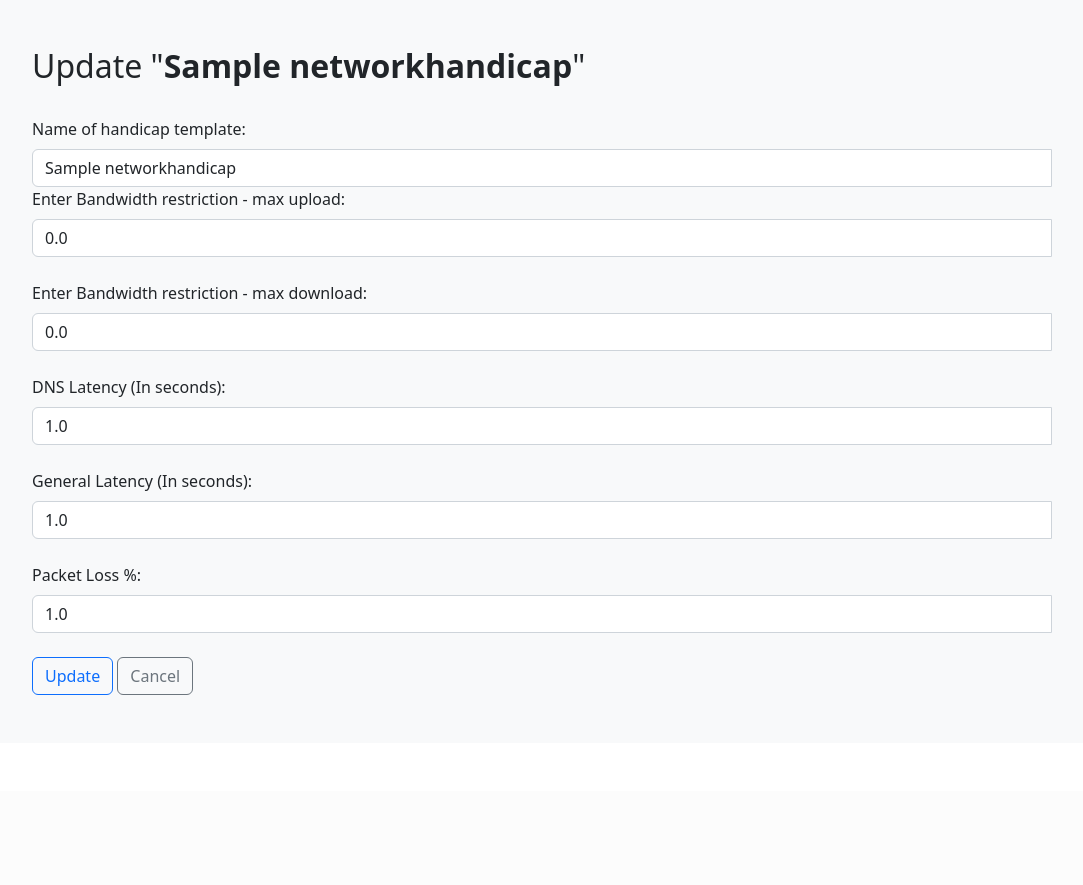
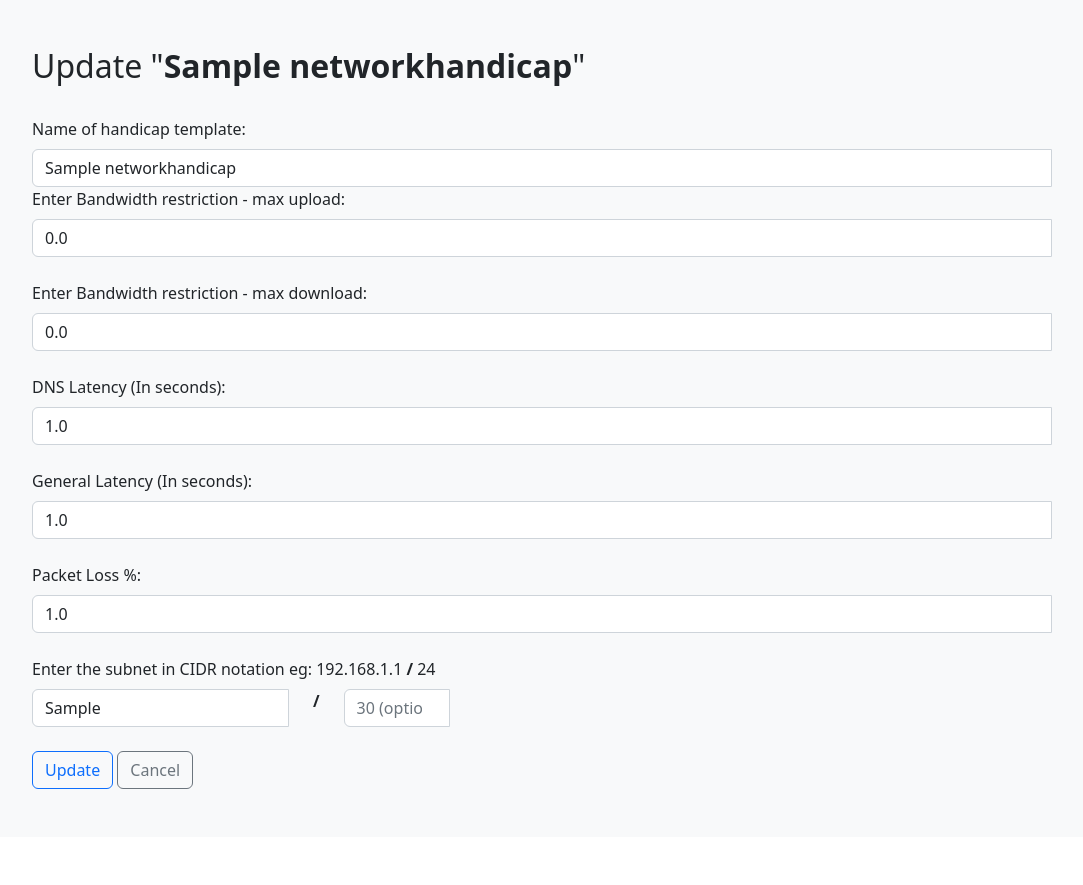
Before and after one commit to AkberJag/QA-Network-UI-App, a Flask app: page /nwh/update/1 in a window 1280 px wide. Shown: the part 81-966 px from the top of the page, without its empty margins (98-1181 px from the left). Before the commit the page ends 776 px from the top, so only its background shows below. Run offline with Flask 3, Linux system fonts and the light colour scheme; tables that the repository leaves empty hold one stand-in row (values such as "Sample post").

Commit message:
added subnet column in edit nw hc html

```diff
--- a/network_ui/nw_handicaps/templates/nw_handicaps/list_all_handicaps.html
+++ b/network_ui/nw_handicaps/templates/nw_handicaps/list_all_handicaps.html
@@ -11,7 +11,8 @@
             <thead>
                 <tr>
                     <th scope="col">#</th>
-                    <th scope="col">Handicap Name</th>
+                    <th scope="col">Handicap Name <div style="font-weight: normal; font-size: small;">SubNet mask</div>
+                    </th>
                     <th scope="col">Bandwidth restriction (max upload, max download)</th>
                     <th scope="col">DNS Latency</th>
                     <th scope="col">General Latency</th>
--- a/network_ui/nw_handicaps/templates/nw_handicaps/update_nw_handicap.html
+++ b/network_ui/nw_handicaps/templates/nw_handicaps/update_nw_handicap.html
@@ -54,6 +54,27 @@
             <div class="invalid-feedback">Stop QA'ing and enter a NUMBER</div>
         </div><br>
 
+        <div class="form-label">Enter the subnet in CIDR notation eg: 192.168.1.1 <b>/</b> 24</div>
+        <div class="row row-cols-auto">
+            <div class="col">
+                <div class="input-group has-validation">
+                    {{form.cidr_not_ip(class="form-control", placeholder="192.168.1.1 (optional)", value=handicap_to_update.cidr_not.split('/')[0])}}
+                    <div class="valid-feedback">Looks good!</div>
+                    <div class="invalid-feedback">Stop QA'ing and enter a NUMBER</div>
+                </div>
+            </div>
+            <div class="col">
+                <b>/</b>
+            </div>
+            <div class="col">
+                <div class="input-group has-validation">
+                    {{form.cidr_suffix(class="form-control", type="number", min=0, max=32, placeholder="30 (optional)", value=handicap_to_update.cidr_not.split('/')[1])}}
+                    <div class="valid-feedback">Looks good!</div>
+                    <div class="invalid-feedback">Enter a valid number between 0 - 32</div>
+                </div>
+            </div>
+        </div><br>
+
         {{form.submit(class="btn btn-outline-primary", value="Update" )}}
 
         <a class="btn btn-outline-secondary" href="{{ url_for('nw_handi.list')}}">Cancel</a>
```
